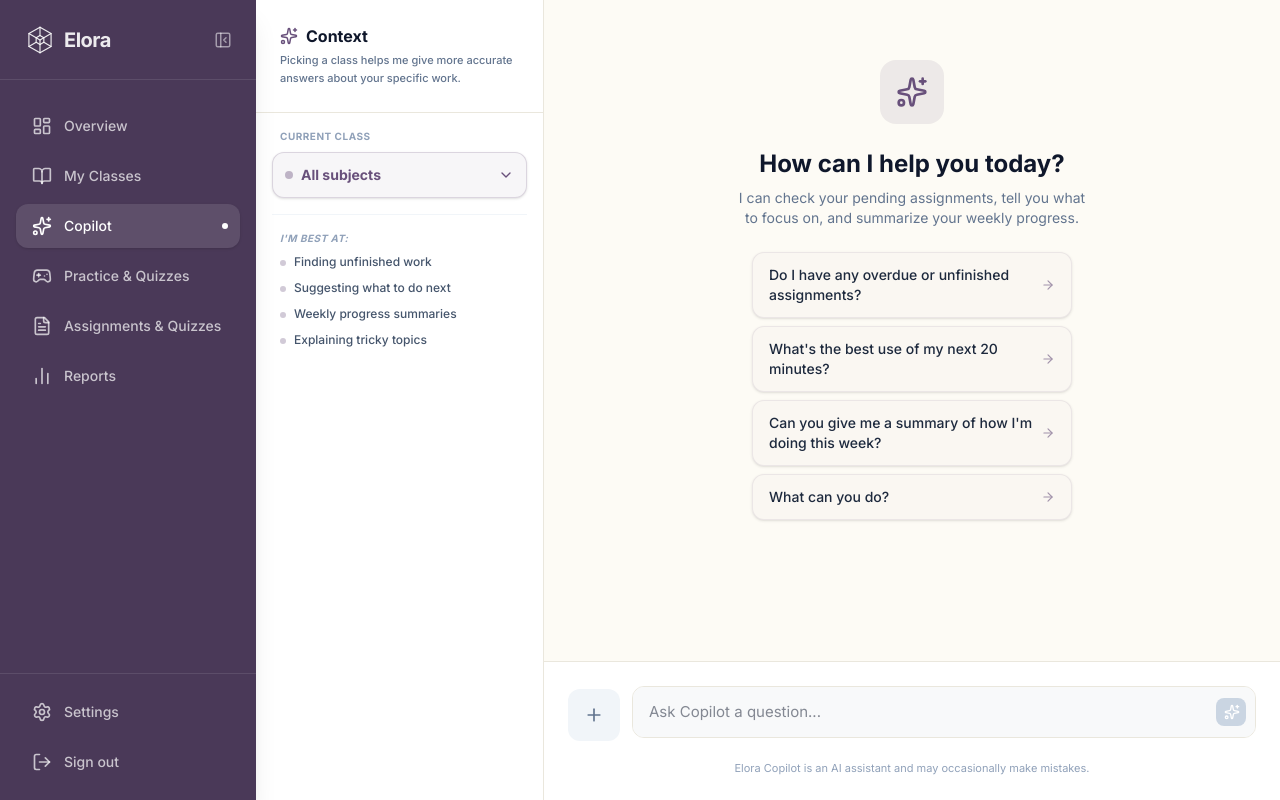
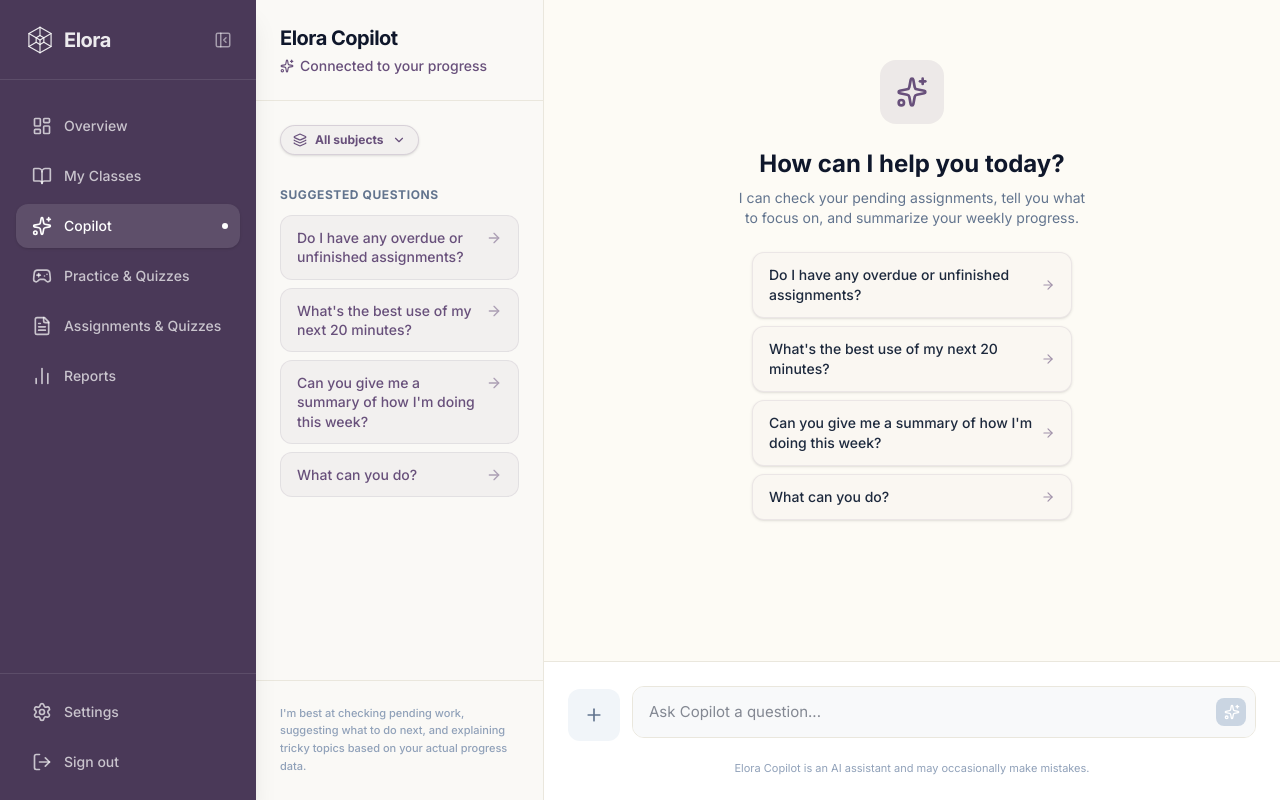
Before and after one commit to tweetharis-netizen/elora-verification-ui, a React (Vite) app: page /student/copilot/demo in a window 1280 px wide. Built offline with nearby package versions, Linux system fonts and the light colour scheme; a web font is replaced by a local one.

Commit message:
feat(copilot): standardize and polish Student Copilot UI to match Teacher dashboard

```diff
--- a/src/pages/StudentCopilotPage.tsx
+++ b/src/pages/StudentCopilotPage.tsx
@@ -4,7 +4,12 @@ import {
     Plus,
     CheckCircle2,
     ChevronDown,
-    Sparkles
+    Sparkles,
+    ArrowRight,
+    Layers,
+    GraduationCap,
+    BookOpen,
+    Check
 } from 'lucide-react';
 import { useAuth } from '../auth/AuthContext';
 import { useDemoMode } from '../hooks/useDemoMode';
@@ -142,6 +147,17 @@ const StudentCopilotPage: React.FC = () => {
         const isExplainKw = (q: string) => /explain|what is|help me understand/i.test(q);
         const isSensitiveKw = (q: string) => /sad|depressed|hurt|mean|bully|stress|lonely/i.test(q);
 
+        const getScopePrefix = () => {
+            if (selectedSubjectId !== 'all') return "";
+            const variations = [
+                "Across all your subjects, here's what I found...",
+                "Checking across all your current work...",
+                "Looking at everything across all subjects...",
+                "Based on your data from all subjects..."
+            ];
+            return variations[Math.floor(Math.random() * variations.length)] + "\n\n";
+        };
+
         setTimeout(() => {
             setIsThinking(false);
 
@@ -152,8 +168,8 @@ const StudentCopilotPage: React.FC = () => {
             // Context-aware Step generator helper
             const getCtxStep = () => {
                 return selectedSubjectId === 'all'
-                    ? { id: 'ctx', text: 'Context: All subjects — looking across all your work' }
-                    : { id: 'ctx', text: `Context: ${selectedSubjectId} — only using data from this class` };
+                    ? { id: 'ctx', text: 'Context: All subjects — scoping all lookups across your full schedule' }
+                    : { id: 'ctx', text: `Context: ${selectedSubjectId} — scoping all lookups to this subject only` };
             };
 
             if (isSmallTalkKw(lowerQuery)) {
@@ -178,7 +194,7 @@ const StudentCopilotPage: React.FC = () => {
                 if (sorted.length === 0) {
                     content = `I don't see any unfinished assignments ${selectedSubjectId === 'all' ? '' : `for ${selectedSubjectId} `}— your schedule looks clear right now.`;
                 } else {
-                    content = `You have ${sorted.length} assignment${sorted.length > 1 ? 's' : ''} still to do:\n`;
+                    content = getScopePrefix() + `You have ${sorted.length} assignment${sorted.length > 1 ? 's' : ''} still to do:\n`;
                     sorted.slice(0, 5).forEach(asgn => {
                         const isOverdue = asgn.dueDate && new Date(asgn.dueDate).getTime() < Date.now();
                         let dueText = '';
@@ -204,14 +220,14 @@ const StudentCopilotPage: React.FC = () => {
                 })[0];
 
                 if (urgent) {
-                    content = `The most important thing to start now is **${urgent.title}** because it is the most urgent on your list.`;
+                    content = getScopePrefix() + `The most important thing to start now is **${urgent.title}** because it is the most urgent on your list.`;
                     if (primaryWeakTopic) {
                         content += `\n\nIf you have extra time, follow that up with a short practice round on **${primaryWeakTopic}** to boost your scores.`;
                         actions.push({ label: `Practice ${primaryWeakTopic}`, actionType: 'navigate', destination: '/play/practice-general' });
                     }
                     actions.unshift({ label: `Start ${urgent.title}`, actionType: 'navigate', destination: '/dashboard/student' });
                 } else if (primaryWeakTopic) {
-                    content = `Across your subjects, the best use of your time right now is to practice **${primaryWeakTopic}**. This is the topic you've been finding most tricky recently.`;
+                    content = getScopePrefix() + `Across your subjects, the best use of your time right now is to practice **${primaryWeakTopic}**. This is the topic you've been finding most tricky recently.`;
                     actions = [{ label: `Practice ${primaryWeakTopic}`, actionType: 'navigate', destination: '/play/practice-general' }];
                 } else {
                     content = "Your schedule looks great! You've cleared your priority assignments and your recent scores are balanced. You could explore a new topic or take a well-earned break.";
@@ -233,7 +249,7 @@ const StudentCopilotPage: React.FC = () => {
                     const subCount = filteredAssignments.filter(a => ['completed', 'success', 'submitted'].includes(a.status || '')).length;
                     const totalCount = filteredAssignments.length;
 
-                    content = `${ctxStr}, your average score is **${thisWeekScore}%** this week, compared with ${priorWeekScore}% last week. \n\nYou’ve submitted ${subCount} of ${totalCount > 0 ? totalCount : 'your'} assignments. ${primaryWeakTopic ? `The main topic to watch is **${primaryWeakTopic}** if we see one.` : 'Your scores are looking very balanced across all topics.'}`;
+                    content = getScopePrefix() + `${ctxStr}, your average score is **${thisWeekScore}%** this week, compared with ${priorWeekScore}% last week. \n\nYou’ve submitted ${subCount} of ${totalCount > 0 ? totalCount : 'your'} assignments. ${primaryWeakTopic ? `The main topic to watch is **${primaryWeakTopic}** if we see one.` : 'Your scores are looking very balanced across all topics.'}`;
                     actions = [{ label: "See what's left to do", actionType: 'navigate', destination: '/dashboard/student' }];
                     if (primaryWeakTopic) actions.push({ label: `Practice ${primaryWeakTopic}`, actionType: 'navigate', destination: '/play/practice-general' });
                 }
@@ -245,7 +261,7 @@ const StudentCopilotPage: React.FC = () => {
                 ];
 
                 if (primaryWeakTopic) {
-                    content = `Right now, the topic you're finding hardest is **${primaryWeakTopic}**. Working on this first will have the biggest impact on your overall progress.`;
+                    content = getScopePrefix() + `Right now, the topic you're finding hardest is **${primaryWeakTopic}**. Working on this first will have the biggest impact on your overall progress.`;
                     actions = [
                         { label: `Practice ${primaryWeakTopic}`, actionType: 'navigate', destination: '/play/practice-general' },
                         { label: `Explain ${primaryWeakTopic} simply`, actionType: 'navigate', destination: '#' }
@@ -279,10 +295,10 @@ const StudentCopilotPage: React.FC = () => {
                 const nextQuiz = filteredPending.find(a => /quiz|test/i.test(a.title));
 
                 if (nextQuiz) {
-                    content = `Your next quiz is **${nextQuiz.title}**. The most important thing for you to focus on is any weak points in that area. Spending just 15–20 minutes on specific practice rounds before the quiz will help you feel more confident!`;
+                    content = getScopePrefix() + `Your next quiz is **${nextQuiz.title}**. The most important thing for you to focus on is any weak points in that area. Spending just 15–20 minutes on specific practice rounds before the quiz will help you feel more confident!`;
                     actions = [{ label: "Show me what's on the quiz", actionType: 'navigate', destination: '/dashboard/student' }];
                 } else {
-                    content = "I don't see any upcoming quizzes on your schedule right now, so you can use this time for general practice or clearing any overdue work.";
+                    content = getScopePrefix() + "I don't see any upcoming quizzes on your schedule right now, so you can use this time for general practice or clearing any overdue work.";
                     actions = [{ label: "Start a practice round", actionType: 'navigate', destination: '/play/practice-general' }];
                 }
             } else if (isExplainKw(lowerQuery)) {
@@ -322,44 +338,61 @@ const StudentCopilotPage: React.FC = () => {
     };
 
     const sidebarContent = (
-        <div className="flex flex-col h-full">
+        <div className="flex flex-col h-full overflow-hidden bg-[#faf9f6]">
+            {/* Sidebar Header */}
             <div className="p-6 border-b border-[#EAE7DD]">
-                <h2 className="font-bold text-slate-900 flex items-center gap-2">
-                    <Sparkles size={18} className="text-[#68507B]" />
-                    Context
-                </h2>
-                <p className="text-[11px] text-slate-500 mt-1 font-medium leading-relaxed">
-                    Picking a class helps me give more accurate answers about your specific work.
+                <h2 className="text-xl font-bold tracking-tight text-slate-900 mb-1">Elora Copilot</h2>
+                <p className="text-sm font-medium text-[#68507B] flex items-center gap-1.5">
+                    <Sparkles size={14} />
+                    Connected to your progress
                 </p>
             </div>
 
-            <div className="flex-1 overflow-y-auto p-4 space-y-4">
-                <div className="space-y-2">
-                    <p className="text-[10px] font-bold text-slate-400 uppercase tracking-wider px-2">Current Class</p>
+            <div className="flex-1 overflow-y-auto p-6 flex flex-col gap-8 no-scrollbar select-none">
+                {/* Subject Selector (Pill Style like Teacher) */}
+                <div className="relative">
                     <button
                         onClick={() => setIsSubjectSelectorOpen(!isSubjectSelectorOpen)}
-                        className="w-full flex items-center justify-between p-3 bg-[#68507B]/5 border border-[#68507B]/20 rounded-xl text-[#68507B] hover:bg-[#68507B]/10 transition-colors shadow-sm"
+                        className="flex items-center gap-2 px-3 py-1.5 bg-[#68507B]/5 hover:bg-[#68507B]/10 border border-[#68507B]/20 rounded-full text-[#68507B] transition-colors w-fit shadow-sm"
                     >
-                        <div className="flex items-center gap-2 overflow-hidden">
-                            <div className="w-2 h-2 rounded-full bg-[#68507B]/40 shrink-0" />
-                            <span className="text-sm font-bold truncate">{selectedSubjectName}</span>
-                        </div>
-                        <ChevronDown size={16} className={`shrink-0 transition-transform ${isSubjectSelectorOpen ? 'rotate-180' : ''}`} />
+                        <Layers size={14} className="shrink-0" />
+                        {selectedSubjectId === 'all' && primaryWeakTopic && (
+                            <span className="w-1.5 h-1.5 rounded-full bg-orange-500 shrink-0" />
+                        )}
+                        <span className="text-xs font-bold whitespace-nowrap">
+                            {selectedSubjectName}
+                        </span>
+                        <ChevronDown size={14} className={`shrink-0 transition-transform ${isSubjectSelectorOpen ? 'rotate-180' : ''}`} />
                     </button>
 
                     {isSubjectSelectorOpen && (
-                        <div className="mt-2 bg-white rounded-xl border border-[#EAE7DD] shadow-lg overflow-hidden animate-in fade-in slide-in-from-top-1 duration-200">
+                        <div className="absolute top-full left-0 mt-2 w-64 bg-white rounded-2xl shadow-xl border border-slate-200 z-40 py-2 overflow-hidden animate-in fade-in slide-in-from-top-2 duration-200">
+                            <div className="px-4 py-2 mb-1">
+                                <p className="text-[11px] font-medium text-slate-400">Copilot will answer using data from this subject only.</p>
+                            </div>
+                            <div className="max-h-80 overflow-y-auto custom-scrollbar">
                                 <button
                                     onClick={() => {
                                         setSelectedSubjectId('all');
                                         setIsSubjectSelectorOpen(false);
-                                    setMessages(prev => [...prev, { id: `sys-${Date.now()}`, role: 'system', content: '── Context changed to All subjects ──' }]);
+                                        setMessages(prev => [...prev, { id: `sys-${Date.now()}`, role: 'system', content: `── Context changed to All subjects ──` }]);
                                     }}
-                                className={`w-full text-left px-4 py-3 text-sm font-bold flex items-center justify-between hover:bg-slate-50 transition-colors ${selectedSubjectId === 'all' ? 'bg-[#68507B]/5 text-[#68507B]' : 'text-slate-700'}`}
+                                    className={`w-full text-left px-4 py-3 text-sm font-bold flex items-start gap-3 hover:bg-slate-50 transition-colors ${selectedSubjectId === 'all' ? 'bg-[#68507B]/5' : ''}`}
                                 >
-                                <span>All subjects</span>
-                                {selectedSubjectId === 'all' && <CheckCircle2 size={16} />}
+                                    <div className={`mt-0.5 p-1 rounded-md ${selectedSubjectId === 'all' ? 'bg-[#68507B]/10 text-[#68507B]' : 'bg-slate-100 text-slate-500'}`}>
+                                        <Plus size={14} />
+                                    </div>
+                                    <div className="flex-1 min-w-0">
+                                        <div className="flex items-center justify-between">
+                                            <span className="text-sm font-bold text-slate-900 truncate flex items-center gap-1.5">
+                                                {primaryWeakTopic && <span className="w-1.5 h-1.5 rounded-full bg-orange-500" />}
+                                                All subjects
+                                            </span>
+                                            {selectedSubjectId === 'all' && <Check size={16} className="text-[#68507B]" />}
+                                        </div>
+                                    </div>
                                 </button>
+                                <div className="my-1 border-t border-slate-100" />
                                 {subjects.map(subj => (
                                     <button
                                         key={subj}
@@ -368,37 +401,46 @@ const StudentCopilotPage: React.FC = () => {
                                             setIsSubjectSelectorOpen(false);
                                             setMessages(prev => [...prev, { id: `sys-${Date.now()}`, role: 'system', content: `── Context changed to ${subj} ──` }]);
                                         }}
-                                    className={`w-full text-left px-4 py-3 text-sm font-bold flex items-center justify-between hover:bg-slate-50 border-t border-slate-50 transition-colors ${selectedSubjectId === subj ? 'bg-[#68507B]/5 text-[#68507B]' : 'text-slate-700'}`}
+                                        className={`w-full text-left px-4 py-3 flex items-start gap-3 hover:bg-slate-50 transition-colors ${selectedSubjectId === subj ? 'bg-[#68507B]/5' : ''}`}
                                     >
-                                    <span className="truncate">{subj}</span>
-                                    {selectedSubjectId === subj && <CheckCircle2 size={16} />}
+                                        <div className={`mt-0.5 p-1 rounded-md ${selectedSubjectId === subj ? 'bg-[#68507B]/10 text-[#68507B]' : 'bg-slate-100 text-slate-500'}`}>
+                                            <BookOpen size={14} />
+                                        </div>
+                                        <div className="flex-1 min-w-0">
+                                            <div className="flex items-center justify-between">
+                                                <span className="text-sm font-bold text-slate-900 truncate">{subj}</span>
+                                                {selectedSubjectId === subj && <Check size={16} className="text-[#68507B]" />}
+                                            </div>
+                                        </div>
                                     </button>
                                 ))}
+                            </div>
                         </div>
                     )}
                 </div>
 
-                <div className="pt-4 border-t border-slate-100">
-                    <p className="text-[10px] font-bold text-slate-400 uppercase tracking-wider px-2 mb-2 italic">I'm best at:</p>
-                    <ul className="space-y-2.5 px-2">
-                        <li className="flex items-start gap-2 text-xs text-slate-600 font-medium">
-                            <div className="w-1.5 h-1.5 rounded-full bg-[#68507B]/30 mt-1.5 shrink-0" />
-                            Finding unfinished work
-                        </li>
-                        <li className="flex items-start gap-2 text-xs text-slate-600 font-medium">
-                            <div className="w-1.5 h-1.5 rounded-full bg-[#68507B]/30 mt-1.5 shrink-0" />
-                            Suggesting what to do next
-                        </li>
-                        <li className="flex items-start gap-2 text-xs text-slate-600 font-medium">
-                            <div className="w-1.5 h-1.5 rounded-full bg-[#68507B]/30 mt-1.5 shrink-0" />
-                            Weekly progress summaries
-                        </li>
-                        <li className="flex items-start gap-2 text-xs text-slate-600 font-medium">
-                            <div className="w-1.5 h-1.5 rounded-full bg-[#68507B]/30 mt-1.5 shrink-0" />
-                            Explaining tricky topics
-                        </li>
-                    </ul>
+                {/* Prompt Chips */}
+                <div>
+                    <h3 className="text-xs font-bold text-slate-500 uppercase tracking-wider mb-3">Suggested Questions</h3>
+                    <div className="flex flex-col gap-2">
+                        {currentPrompts.map((prompt, idx) => (
+                            <button
+                                key={idx}
+                                onClick={() => handleSend(prompt)}
+                                className="text-left text-sm text-[#68507B] font-medium bg-[#68507B]/5 border border-[#68507B]/10 hover:bg-[#68507B]/10 hover:border-[#68507B]/20 transition-colors px-4 py-3 rounded-xl flex items-start gap-2"
+                            >
+                                <span className="flex-1 leading-snug">{prompt}</span>
+                                <ArrowRight size={16} className="shrink-0 text-[#68507B] opacity-50 mt-0.5" />
+                            </button>
+                        ))}
                     </div>
+                </div>
+            </div>
+
+            <div className="p-6 border-t border-[#EAE7DD] bg-[#faf9f6]">
+                <p className="text-[11px] text-slate-400 font-medium leading-relaxed">
+                    I'm best at checking pending work, suggesting what to do next, and explaining tricky topics based on your actual progress data.
+                </p>
             </div>
         </div>
     );
@@ -414,8 +456,8 @@ const StudentCopilotPage: React.FC = () => {
             logout={logout}
             navigate={navigate}
             sidebar={sidebarContent}
-            demoBanner={<DemoBanner />}
-            demoRoleSwitcher={<DemoRoleSwitcher />}
+            demoBanner={isDemo && <DemoBanner />}
+            demoRoleSwitcher={isDemo && <DemoRoleSwitcher />}
         >
             <CopilotMobileHeader themeColor="#68507B" />
 
@@ -431,12 +473,14 @@ const StudentCopilotPage: React.FC = () => {
                     <>
                         <div className="flex items-center justify-between mb-8 pb-4 border-b border-[#EAE7DD]">
                             <div className="flex items-center gap-3">
-                                <div className="bg-[#68507B]/10 p-2 rounded-xl border border-[#68507B]/20 hidden md:block">
+                                <div className="bg-[#68507B]/5 p-2 rounded-xl border border-[#68507B]/10 hidden md:block">
                                     <Sparkles className="w-6 h-6 text-[#68507B]" />
                                 </div>
                                 <div>
                                     <h1 className="text-xl font-bold text-slate-900 leading-tight">Copilot</h1>
-                                    <p className="text-sm text-slate-500 font-medium">Your personal learning assistant</p>
+                                    <p className="text-sm text-slate-500 font-medium">
+                                        Your personal learning assistant
+                                    </p>
                                 </div>
                             </div>
 
@@ -446,7 +490,10 @@ const StudentCopilotPage: React.FC = () => {
                                     onClick={() => setIsSubjectSelectorOpen(!isSubjectSelectorOpen)}
                                     className="flex items-center gap-2 px-3 py-1.5 bg-[#68507B]/5 hover:bg-[#68507B]/10 border border-[#68507B]/20 rounded-full text-[#68507B] transition-colors w-fit shadow-sm"
                                 >
-                                    <div className="w-2 h-2 rounded-full bg-[#68507B]/40" />
+                                    <Layers size={14} className="shrink-0" />
+                                    {selectedSubjectId === 'all' && primaryWeakTopic && (
+                                        <span className="w-1.5 h-1.5 rounded-full bg-orange-500 shrink-0" />
+                                    )}
                                     <span className="text-xs font-bold whitespace-nowrap">
                                         {selectedSubjectName}
                                     </span>
--- a/src/pages/TeacherCopilotPage.tsx
+++ b/src/pages/TeacherCopilotPage.tsx
@@ -474,7 +474,39 @@ const TeacherCopilotPage: React.FC = () => {
                         handleSend={handleSend}
                     />
                 ) : (
-                    messages.map((msg) => (
+                    <>
+                        <div className="flex items-center justify-between mb-8 pb-4 border-b border-[#EAE7DD]">
+                            <div className="flex items-center gap-3">
+                                <div className="bg-teal-50 p-2 rounded-xl border border-teal-100 hidden md:block">
+                                    <Sparkles className="w-6 h-6 text-teal-600" />
+                                </div>
+                                <div>
+                                    <h1 className="text-xl font-bold text-slate-900 leading-tight">Copilot</h1>
+                                    <p className="text-sm text-slate-500 font-medium">
+                                        Your classroom AI assistant
+                                    </p>
+                                </div>
+                            </div>
+
+                            {/* Context Selection Pill */}
+                            <div className="relative">
+                                <button
+                                    onClick={() => setIsContextPopupOpen(!isContextPopupOpen)}
+                                    className="flex items-center gap-2 px-3 py-1.5 bg-teal-50 hover:bg-teal-100/80 border border-teal-200 rounded-full text-teal-700 transition-colors w-fit shadow-sm"
+                                >
+                                    <Layers size={14} className="shrink-0" />
+                                    {selectedClassId && insights.some(i => i.className === currentClassName) && (
+                                        <span className="w-1.5 h-1.5 rounded-full bg-orange-500 shrink-0" />
+                                    )}
+                                    <span className="text-xs font-bold whitespace-nowrap">
+                                        {currentClassName}
+                                    </span>
+                                    <ChevronDown size={14} className={`shrink-0 transition-transform ${isContextPopupOpen ? 'rotate-180' : ''}`} />
+                                </button>
+                            </div>
+                        </div>
+
+                        {messages.map((msg) => (
                             <CopilotMessageBubble
                                 key={msg.id}
                                 message={msg}
@@ -482,7 +514,8 @@ const TeacherCopilotPage: React.FC = () => {
                                 onActionClick={handleActionClick}
                                 shouldAutoExpandSteps={messages.filter(m => m.role === 'assistant' && m.steps && m.steps.length > 0).findIndex(m => m.id === msg.id) < 3}
                             />
-                    ))
+                        ))}
+                    </>
                 )}
 
                 {isThinking && (
```
Also changed, not shown: src/components/Copilot/CopilotShared.tsx (+7 -1 lines). Lines whose indentation alone changed are shown as unchanged.
